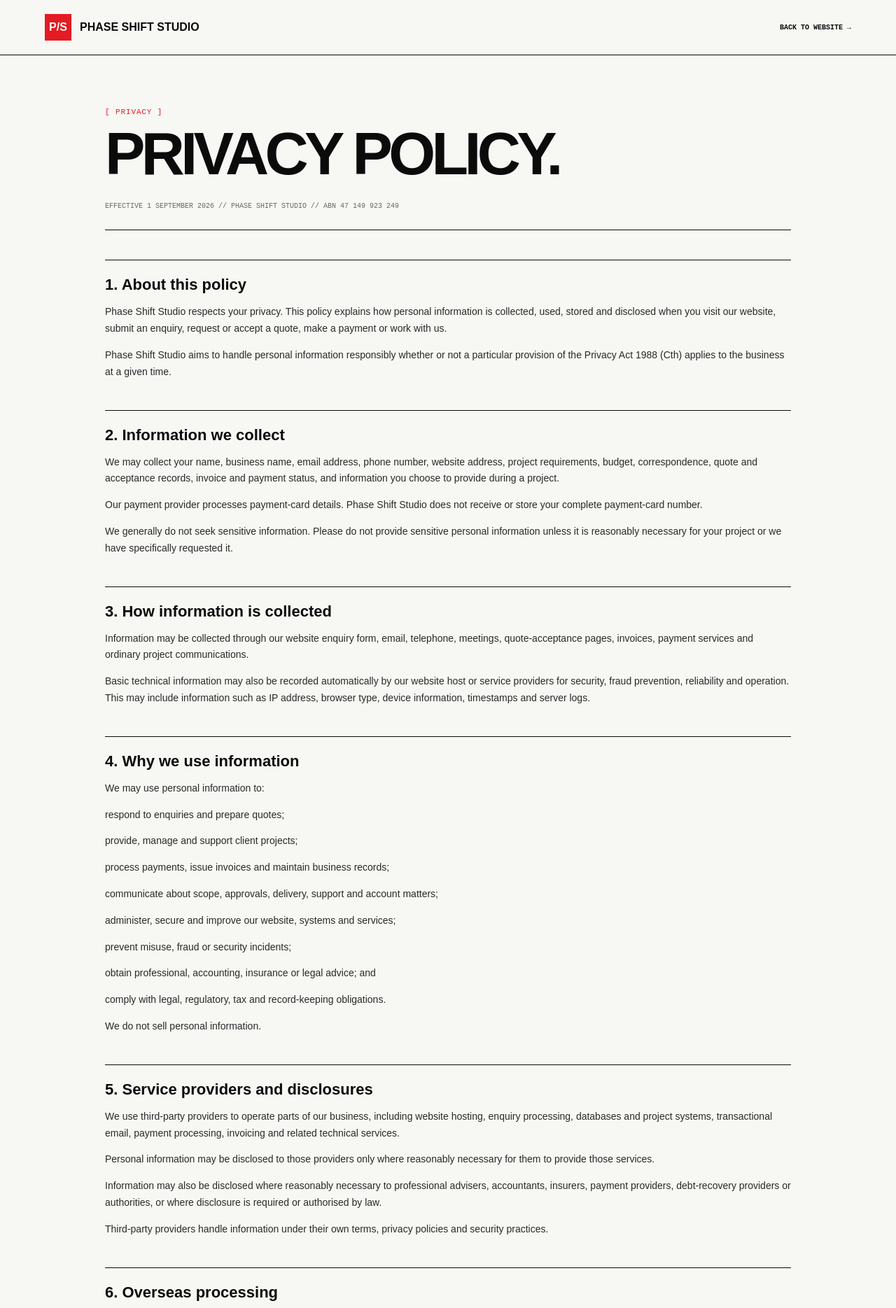
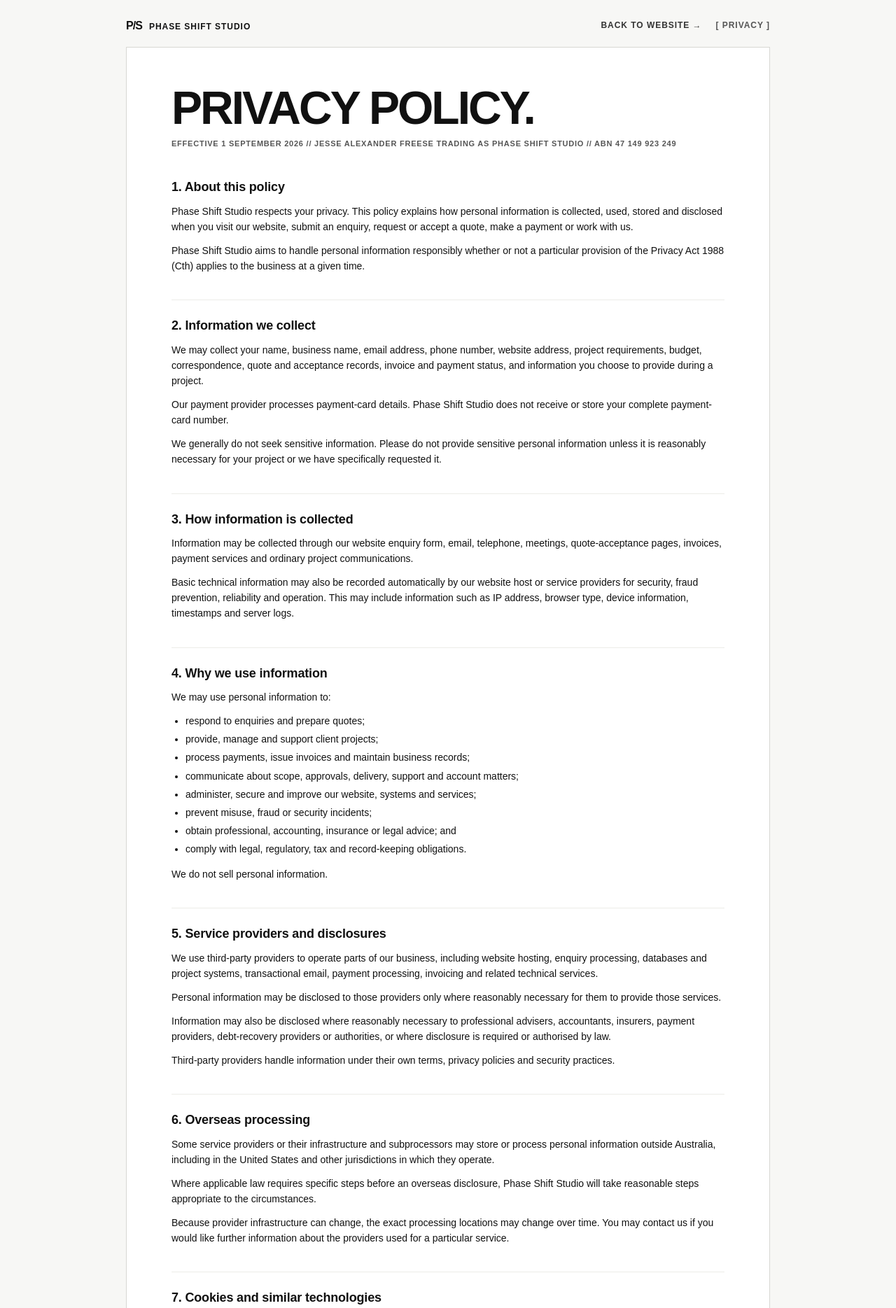
Before and after one commit to JE5S3/Phase-Shift-Studio, a plain HTML site: page privacy.html in a window 1280 px wide. Shown: the top 1869 px of the page at 70% size. Drawn offline with Linux system fonts and the light colour scheme.

Commit message:
TC and Pricvacy update

```diff
--- a/privacy.html
+++ b/privacy.html
@@ -1,72 +1,224 @@
 <!DOCTYPE html>
 <html lang="en">
 <head>
-  <meta charset="UTF-8" />
-  <meta name="viewport" content="width=device-width, initial-scale=1.0" />
-  <meta name="robots" content="index,follow" />
+  <meta charset="UTF-8">
+  <meta name="viewport" content="width=device-width, initial-scale=1">
+  <meta name="description" content="Privacy Policy for Jesse Alexander Freese trading as Phase Shift Studio.">
   <title>Privacy Policy — Phase Shift Studio</title>
   <style>
-    :root{--paper:#f7f7f4;--black:#0b0b0b;--red:#e31b23;--muted:#666;--line:#d8d8d2}*{box-sizing:border-box}body{margin:0;background:var(--paper);color:var(--black);font-family:Arial,Helvetica,sans-serif}a{color:inherit}.top{display:flex;justify-content:space-between;align-items:center;padding:20px 5vw;border-bottom:1px solid var(--black)}.brand{display:flex;align-items:center;gap:12px;font-weight:900;text-decoration:none}.mark{display:grid;place-items:center;width:38px;height:38px;background:var(--red);color:#fff}.back{font:900 10px monospace;text-decoration:none}.wrap{width:min(980px,90vw);margin:0 auto;padding:70px 0 90px}.label{font:11px monospace;color:var(--red);letter-spacing:.08em}h1{font-size:clamp(48px,8vw,86px);line-height:.9;letter-spacing:-.065em;margin:14px 0 28px}h2{font-size:22px;margin:42px 0 12px;border-top:1px solid var(--black);padding-top:22px}p,li{font-size:14px;line-height:1.7;color:#292929}ul{padding-left:22px}.meta{font:10px/1.7 monospace;color:var(--muted);padding-bottom:25px;border-bottom:1px solid var(--black)}footer{border-top:1px solid var(--black);padding:24px 5vw;display:flex;justify-content:space-between;gap:20px;font:10px monospace}@media(max-width:650px){.top,footer{align-items:flex-start;flex-direction:column}.wrap{padding-top:45px}}
-  </style>
+:root{
+  --bg:#f7f7f5;
+  --paper:#ffffff;
+  --text:#111111;
+  --muted:#737373;
+  --line:#d8d8d3;
+  --max:920px;
+}
+*{box-sizing:border-box}
+html{scroll-behavior:smooth}
+body{
+  margin:0;
+  background:var(--bg);
+  color:var(--text);
+  font-family:Arial, Helvetica, sans-serif;
+  line-height:1.58;
+  -webkit-font-smoothing:antialiased;
+}
+a{color:inherit}
+.shell{
+  width:min(calc(100% - 36px), var(--max));
+  margin:0 auto;
+}
+.site-head{
+  display:grid;
+  grid-template-columns:1fr auto auto;
+  gap:20px;
+  align-items:center;
+  padding:24px 0 18px;
+  border-bottom:1px solid var(--line);
+  font-size:12px;
+  font-weight:700;
+  letter-spacing:.08em;
+}
+.brand{
+  text-decoration:none;
+  white-space:nowrap;
+}
+.brand .mark{
+  display:inline-block;
+  margin-right:10px;
+  font-size:16px;
+  letter-spacing:-.06em;
+}
+.back{
+  text-decoration:none;
+  color:#333;
+}
+.tag{
+  color:#555;
+  white-space:nowrap;
+}
+main{
+  background:var(--paper);
+  border:1px solid var(--line);
+  border-top:0;
+  padding:54px 64px 60px;
+  margin-bottom:36px;
+}
+h1{
+  margin:0 0 10px;
+  font-size:clamp(38px,6vw,66px);
+  line-height:.98;
+  letter-spacing:-.045em;
+}
+.meta{
+  margin:0 0 42px;
+  font-size:11px;
+  font-weight:700;
+  letter-spacing:.07em;
+  color:#555;
+  text-transform:uppercase;
+}
+section{
+  padding:0 0 25px;
+  margin:0 0 25px;
+  border-bottom:1px solid #ecece8;
+}
+section:last-of-type{
+  border-bottom:0;
+  margin-bottom:10px;
+}
+h2{
+  margin:0 0 12px;
+  font-size:18px;
+  line-height:1.25;
+  letter-spacing:-.01em;
+}
+p{
+  margin:0 0 12px;
+  font-size:14px;
+}
+ul{
+  margin:8px 0 14px 20px;
+  padding:0;
+  font-size:14px;
+}
+li{margin:4px 0}
+.legal-foot{
+  padding-top:22px;
+  border-top:1px solid var(--line);
+  font-size:10px;
+  font-weight:700;
+  letter-spacing:.065em;
+  color:#555;
+  text-transform:uppercase;
+}
+@media(max-width:700px){
+  .site-head{
+    grid-template-columns:1fr auto;
+  }
+  .tag{display:none}
+  main{
+    padding:38px 24px 44px;
+  }
+  .meta{
+    margin-bottom:34px;
+  }
+}
+@media print{
+  body{background:#fff}
+  .site-head,.back{display:none}
+  .shell{width:100%}
+  main{border:0;padding:0;margin:0}
+}
+</style>
 </head>
 <body>
-<header class="top"><a class="brand" href="index.html"><span class="mark">P/S</span><span>PHASE SHIFT STUDIO</span></a><a class="back" href="index.html">BACK TO WEBSITE →</a></header>
-<main class="wrap"><span class="label">[ PRIVACY ]</span><h1>PRIVACY POLICY.</h1>
-<p class="meta">EFFECTIVE 1 SEPTEMBER 2026 // PHASE SHIFT STUDIO // ABN 47 149 923 249</p>
-<h2>1. About this policy</h2>
+  <div class="shell">
+    <header class="site-head">
+      <a class="brand" href="index.html"><span class="mark">P/S</span>PHASE SHIFT STUDIO</a>
+      <a class="back" href="index.html">BACK TO WEBSITE →</a>
+      <span class="tag">[ PRIVACY ]</span>
+    </header>
+
+    <main>
+      <h1>PRIVACY POLICY.</h1>
+      <p class="meta">Effective 1 September 2026 // Jesse Alexander Freese Trading as Phase Shift Studio // ABN 47 149 923 249</p>
+
+      <section><h2>1. About this policy</h2>
 <p>Phase Shift Studio respects your privacy. This policy explains how personal information is collected, used, stored and disclosed when you visit our website, submit an enquiry, request or accept a quote, make a payment or work with us.</p>
 <p>Phase Shift Studio aims to handle personal information responsibly whether or not a particular provision of the Privacy Act 1988 (Cth) applies to the business at a given time.</p>
-<h2>2. Information we collect</h2>
+</section>
+<section><h2>2. Information we collect</h2>
 <p>We may collect your name, business name, email address, phone number, website address, project requirements, budget, correspondence, quote and acceptance records, invoice and payment status, and information you choose to provide during a project.</p>
 <p>Our payment provider processes payment-card details. Phase Shift Studio does not receive or store your complete payment-card number.</p>
 <p>We generally do not seek sensitive information. Please do not provide sensitive personal information unless it is reasonably necessary for your project or we have specifically requested it.</p>
-<h2>3. How information is collected</h2>
+</section>
+<section><h2>3. How information is collected</h2>
 <p>Information may be collected through our website enquiry form, email, telephone, meetings, quote-acceptance pages, invoices, payment services and ordinary project communications.</p>
 <p>Basic technical information may also be recorded automatically by our website host or service providers for security, fraud prevention, reliability and operation. This may include information such as IP address, browser type, device information, timestamps and server logs.</p>
-<h2>4. Why we use information</h2>
+</section>
+<section><h2>4. Why we use information</h2>
 <p>We may use personal information to:</p>
-<p>respond to enquiries and prepare quotes;</p>
-<p>provide, manage and support client projects;</p>
-<p>process payments, issue invoices and maintain business records;</p>
-<p>communicate about scope, approvals, delivery, support and account matters;</p>
-<p>administer, secure and improve our website, systems and services;</p>
-<p>prevent misuse, fraud or security incidents;</p>
-<p>obtain professional, accounting, insurance or legal advice; and</p>
-<p>comply with legal, regulatory, tax and record-keeping obligations.</p>
+<ul>
+<li>respond to enquiries and prepare quotes;</li>
+<li>provide, manage and support client projects;</li>
+<li>process payments, issue invoices and maintain business records;</li>
+<li>communicate about scope, approvals, delivery, support and account matters;</li>
+<li>administer, secure and improve our website, systems and services;</li>
+<li>prevent misuse, fraud or security incidents;</li>
+<li>obtain professional, accounting, insurance or legal advice; and</li>
+<li>comply with legal, regulatory, tax and record-keeping obligations.</li>
+</ul>
 <p>We do not sell personal information.</p>
-<h2>5. Service providers and disclosures</h2>
+</section>
+<section><h2>5. Service providers and disclosures</h2>
 <p>We use third-party providers to operate parts of our business, including website hosting, enquiry processing, databases and project systems, transactional email, payment processing, invoicing and related technical services.</p>
 <p>Personal information may be disclosed to those providers only where reasonably necessary for them to provide those services.</p>
 <p>Information may also be disclosed where reasonably necessary to professional advisers, accountants, insurers, payment providers, debt-recovery providers or authorities, or where disclosure is required or authorised by law.</p>
 <p>Third-party providers handle information under their own terms, privacy policies and security practices.</p>
-<h2>6. Overseas processing</h2>
+</section>
+<section><h2>6. Overseas processing</h2>
 <p>Some service providers or their infrastructure and subprocessors may store or process personal information outside Australia, including in the United States and other jurisdictions in which they operate.</p>
 <p>Where applicable law requires specific steps before an overseas disclosure, Phase Shift Studio will take reasonable steps appropriate to the circumstances.</p>
 <p>Because provider infrastructure can change, the exact processing locations may change over time. You may contact us if you would like further information about the providers used for a particular service.</p>
-<h2>7. Cookies and similar technologies</h2>
+</section>
+<section><h2>7. Cookies and similar technologies</h2>
 <p>Our website may use essential cookies or similar technologies required for security, functionality and basic operation.</p>
 <p>If Phase Shift Studio introduces non-essential analytics, advertising or tracking technologies, this policy will be updated to describe how those technologies are used and any choices available to visitors.</p>
-<h2>8. Storage and security</h2>
+</section>
+<section><h2>8. Storage and security</h2>
 <p>We take reasonable steps appropriate to a small digital studio to protect personal information against misuse, interference, loss and unauthorised access, modification or disclosure.</p>
 <p>These measures may include access controls, account authentication, secure service providers and limiting access to information where reasonably practicable.</p>
 <p>No internet transmission, website, account or storage system can be guaranteed to be completely secure.</p>
-<h2>9. Data breaches</h2>
+</section>
+<section><h2>9. Data breaches</h2>
 <p>If Phase Shift Studio becomes aware of a suspected data breach, we will assess the incident and take reasonable steps to contain and reduce the risk of harm.</p>
 <p>Where notification is required under applicable law, Phase Shift Studio will notify affected individuals and relevant regulators as required.</p>
-<h2>10. Retention</h2>
+</section>
+<section><h2>10. Retention</h2>
 <p>We retain personal information for as long as reasonably required to provide services, maintain project, contractual and payment records, resolve disputes, maintain security and meet legal, accounting and tax obligations.</p>
 <p>Information that is no longer reasonably required is deleted, destroyed or de-identified where reasonably practicable.</p>
 <p>Retention periods may differ depending on the type of record and any applicable legal or business requirement.</p>
-<h2>11. Access and correction</h2>
-<p>You may request access to personal information we hold about you or ask us to correct inaccurate or out-of-date information by contacting <a href="mailto:jesse@phaseshiftstudio.com.au">jesse@phaseshiftstudio.com.au</a>.</p>
+</section>
+<section><h2>11. Access and correction</h2>
+<p>You may request access to personal information we hold about you or ask us to correct inaccurate or out-of-date information by contacting jesse@phaseshiftstudio.com.au.</p>
 <p>We may need to verify your identity before responding and may refuse or limit access where permitted or required by law. If we cannot provide access or make a requested correction, we will explain why where reasonably appropriate.</p>
-<h2>12. Privacy questions and complaints</h2>
-<p>Please send privacy questions or complaints to <a href="mailto:jesse@phaseshiftstudio.com.au">jesse@phaseshiftstudio.com.au</a>.</p>
+</section>
+<section><h2>12. Privacy questions and complaints</h2>
+<p>Please send privacy questions or complaints to jesse@phaseshiftstudio.com.au.</p>
 <p>We will acknowledge and investigate a complaint within a reasonable period and will take reasonable steps to address any issue identified.</p>
 <p>Where the Privacy Act 1988 (Cth) applies, or where otherwise available, you may also be able to contact the Office of the Australian Information Commissioner.</p>
-<h2>13. Updates</h2>
+</section>
+<section><h2>13. Updates</h2>
 <p>We may update this policy when our services, providers, legal obligations or information-handling practices change.</p>
 <p>The current version and effective date will remain available on the Phase Shift Studio website.</p>
-</main>
-<footer><span>JESSE ALEXANDER FREESE TRADING AS PHASE SHIFT STUDIO</span><span>WEST GLADSTONE, QLD, AUSTRALIA</span></footer>
-</body></html>
+</section>
+
+      <div class="legal-foot">
+        JESSE ALEXANDER FREESE TRADING AS PHASE SHIFT STUDIO &nbsp;//&nbsp; WEST GLADSTONE, QLD, AUSTRALIA
+      </div>
+    </main>
+  </div>
+</body>
+</html>
```
Also changed, not shown: terms.html (+203 -45 lines).
